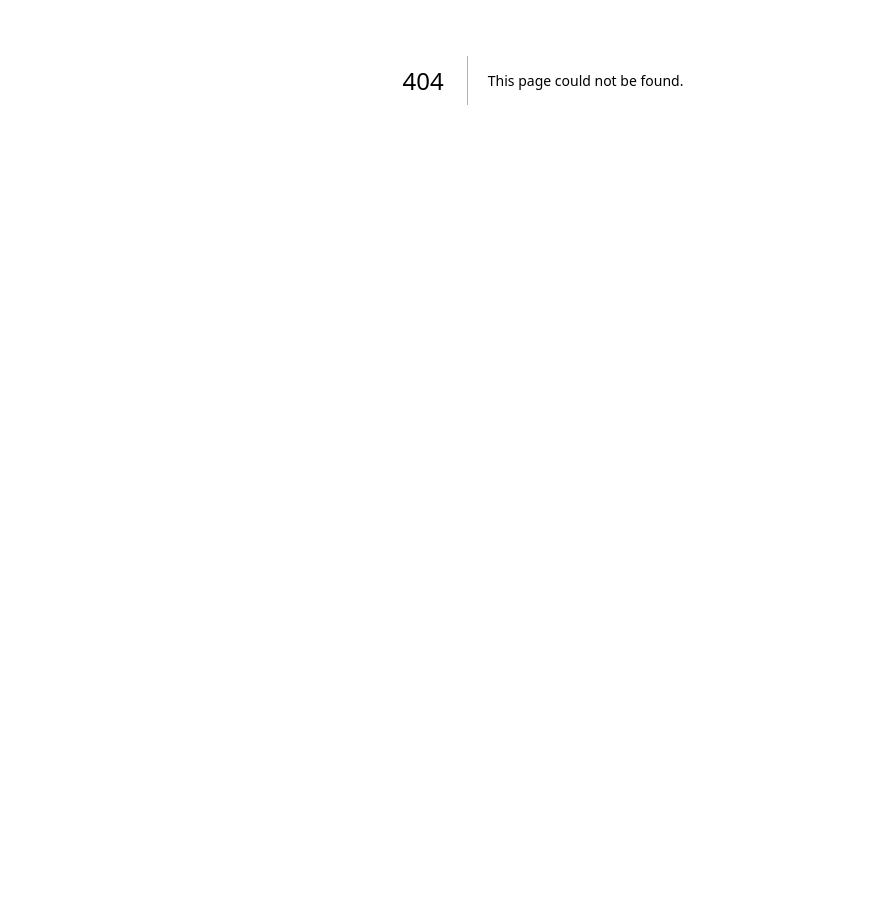
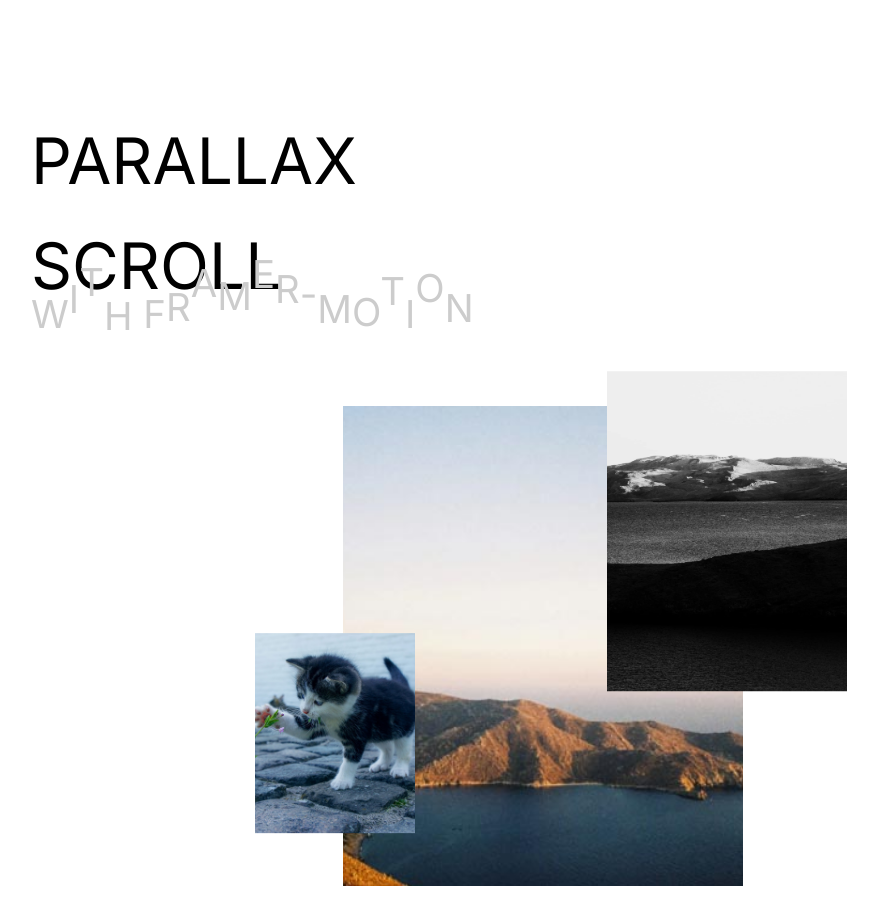
Before and after one commit to sseung95/interactive-example, a Next.js app: page /example/parallaxScroll in a window 1280 px wide. Before the commit this address had no page. Shown: the part 320-1244 px from the top of the page, without its empty margins (97-975 px from the left). Before the commit the page ends 800 px from the top, so only its background shows below. Built offline with nearby package versions, Linux system fonts and the light colour scheme.

Commit message:
feat: parallax scroll

```diff
--- /dev/null
+++ b/src/app/example/parallaxScroll/page.tsx
@@ -0,0 +1,16 @@
+'use client';
+import ParallaxScroll from '@/components/ParallaxScroll';
+import { motion } from 'framer-motion';
+
+const page = () => {
+  return (
+    <main>
+      <section className="h-[50vh]"></section>
+      <ParallaxScroll />
+      <ParallaxScroll />
+      <section className="h-[50vh]"></section>
+    </main>
+  );
+};
+
+export default page;
--- a/src/app/page.tsx
+++ b/src/app/page.tsx
@@ -23,6 +23,7 @@ export default function Home() {
           <LinkButton label="scroll zoom" link="/example/zoom" />
           <LinkButton label="gradient text" link="/example/gradientText" />
           <LinkButton label="perspective section" link="/example/perspectiveSection" />
+          <LinkButton label="parallax scroll" link="/example/parallaxScroll" />
         </div>
       </div>
     </div>
--- /dev/null
+++ b/src/components/ParallaxScroll.tsx
@@ -0,0 +1,87 @@
+'use client';
+import { useEffect, useRef } from 'react';
+import styles from '../styles/ParallaxScroll.module.css';
+import Picture1 from '../../public/images/1.jpg';
+import Picture2 from '../../public/images/2.jpeg';
+import Picture3 from '../../public/images/3.jpg';
+import Image from 'next/image';
+import { motion, useScroll, useTransform } from 'framer-motion';
+import Lenis from 'lenis';
+
+const word = 'with framer-motion';
+
+export default function ParallaxScroll() {
+  const container = useRef(null);
+  const { scrollYProgress } = useScroll({
+    target: container,
+    // 'start end': 요소의 시작점이 뷰포트의 하단에 닿을 때 (스크롤 내릴때)
+    // 'end start': 요소의 끝점이 뷰포트의 상단에 닿을 때 (스크롤 내릴때 -> 화면에 요소가 완전히 안보일 때까지 애니메이션 적용됨)
+    offset: ['start end', 'end start'],
+  });
+  const sm = useTransform(scrollYProgress, [0, 1], [0, -50]);
+  const md = useTransform(scrollYProgress, [0, 1], [0, -150]);
+  const lg = useTransform(scrollYProgress, [0, 1], [0, -250]);
+
+  const images = [
+    {
+      src: Picture1,
+      y: 0,
+    },
+    {
+      src: Picture2,
+      y: lg,
+    },
+    {
+      src: Picture3,
+      y: md,
+    },
+  ];
+
+  useEffect(() => {
+    const lenis = new Lenis();
+
+    function raf(time: any) {
+      lenis.raf(time);
+      requestAnimationFrame(raf);
+    }
+
+    requestAnimationFrame(raf);
+  }, []);
+
+  return (
+    <div ref={container} className={styles.container}>
+      <div className={styles.body}>
+        <motion.h1 style={{ y: sm }}>Parallax</motion.h1>
+        <h1>Scroll</h1>
+        <div className={styles.word}>
+          <p>
+            {word.split('').map((letter, i) => {
+              const y = useTransform(scrollYProgress, [0, 1], [0, Math.floor(Math.random() * -75) - 25]);
+              return (
+                <motion.span style={{ top: y }} key={`l_${i}`}>
+                  {letter}
+                </motion.span>
+              );
+            })}
+          </p>
+        </div>
+      </div>
+      <div className={styles.images}>
+        {images.map(({ src, y }, i) => {
+          return (
+            <motion.div
+              style={{ y }}
+              key={`i_${i}`}
+              className={styles.imageContainer}
+              transition={{
+                type: 'spring',
+              }}
+            >
+              <Image src={src} placeholder="blur" alt="image" fill />
+            </motion.div>
+          );
+        })}
+      </div>
+    </div>
+  );
+}
--- /dev/null
+++ b/src/styles/ParallaxScroll.module.css
@@ -0,0 +1,60 @@
+.container {
+  margin-top: 10vh;
+  min-height: 100vh;
+}
+
+.container .body {
+  margin-left: 10vw;
+}
+.container .body h1 {
+  margin: 0px;
+  margin-top: 10px;
+  font-size: 5vw;
+  line-height: 5vw;
+  text-transform: uppercase;
+}
+.container .body p {
+  color: #cccccc;
+  margin: 0px;
+  margin-top: 10px;
+  font-size: 3vw;
+  text-transform: uppercase;
+}
+.container .body p span {
+  position: relative;
+}
+.container .images {
+  display: flex;
+  width: 100%;
+  justify-content: center;
+  position: relative;
+  margin-top: 5vh;
+}
+
+.container .images .imageContainer {
+  position: absolute;
+}
+
+.container .images .imageContainer img {
+  object-fit: cover;
+}
+
+.container .images .imageContainer:nth-of-type(1) {
+  height: 60vh;
+  width: 50vh;
+  z-index: 1;
+}
+.container .images .imageContainer:nth-of-type(2) {
+  left: 55vw;
+  top: 15vh;
+  height: 40vh;
+  width: 30vh;
+  z-index: 2;
+}
+.container .images .imageContainer:nth-of-type(3) {
+  left: 27.5vw;
+  top: 40vh;
+  height: 25vh;
+  width: 20vh;
+  z-index: 3;
+}
```
